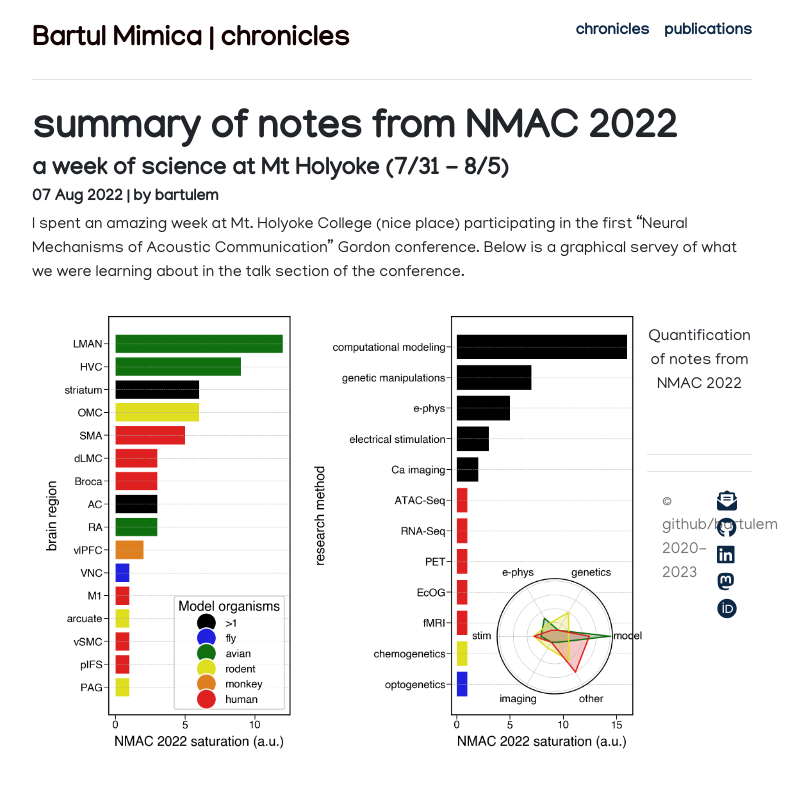
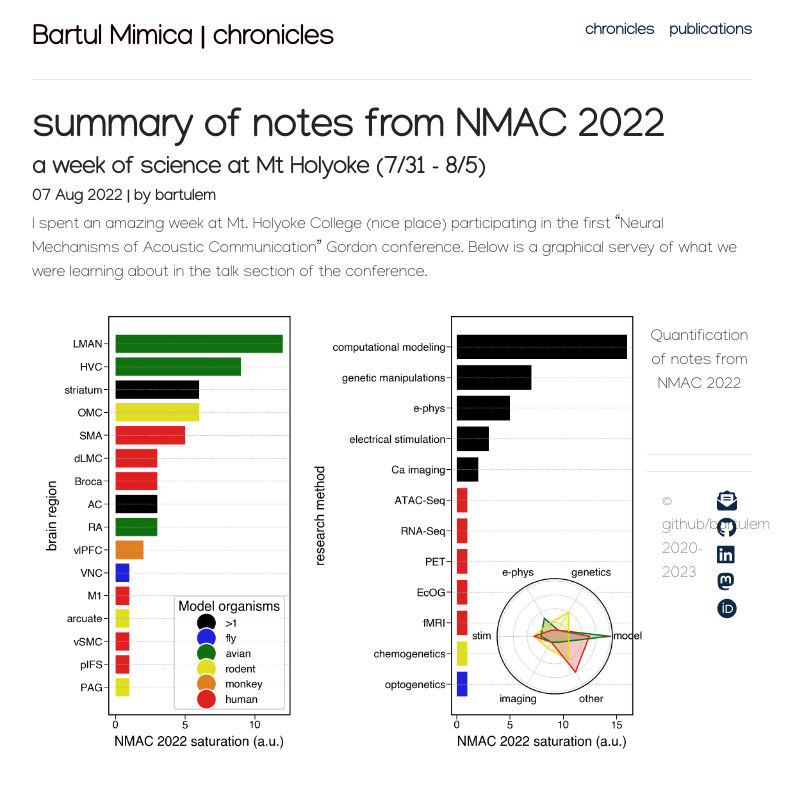
Before and after one commit to bartulem/bartulem.github.io, a Jekyll site: the page built from _posts/2022-08-07-bartulem-NMAC-2022-summary.md, in a window 1280 px wide. Shown: the top 788 px of the page, without its empty margins (248-1056 px from the left). Built offline with Jekyll 4.4.1, drawn with Linux system fonts in a browser that asks for light colours; nearby versions of some CDN libraries; comment, search, counter and statistics services are not loaded; a style sheet for code colours, icons or effects is not loaded.

Commit message:
change font to thin

```diff
--- a/css/style.css
+++ b/css/style.css
@@ -1,20 +1,20 @@
 @import url(https://fonts.googleapis.com/css?family=Merriweather:300,300italic,400,400italic,700,700italic);
 
 @font-face {
-    font-family: 'Manjari-Regular';
-    src: url('/fonts/Manjari-Regular.eot');
-    src: url('/fonts/Manjari-Regular.eot?#iefix') format('embedded-opentype'),
-        url('/fonts/Manjari-Regular.woff2') format('woff2'),
-        url('/fonts/Manjari-Regular.woff') format('woff'),
-        url('/fonts/Manjari-Regular.svg#Manjari-Regular') format('svg');
+    font-family: 'Manjari-Thin';
+    src: url('/fonts/Manjari-Thin.eot');
+    src: url('/fonts/Manjari-Thin.eot?#iefix') format('embedded-opentype'),
+        url('/fonts/Manjari-Thin.woff2') format('woff2'),
+        url('/fonts/Manjari-Thin.woff') format('woff'),
+        url('/fonts/Manjari-Thin.svg#Manjari-Thin') format('svg');
     font-weight: normal;
     font-style: normal;
     font-display: swap;
 }
 
-body { padding-top: 20px; padding-bottom: 40px; font-family: 'Manjari-Regular'; font-size: 16px; }
+body { padding-top: 20px; padding-bottom: 40px; font-family: 'Manjari-Thin'; font-size: 16px; }
 
-h1, h2, h3, h4, h5, h6, .h1, .h2, .h3, .h4, .h5, .h6 { font-family: 'Manjari-Regular'; font-weight: 700; line-height: 1.0; }
+h1, h2, h3, h4, h5, h6, .h1, .h2, .h3, .h4, .h5, .h6 { font-family: 'Manjari-Thin'; font-weight: 700; line-height: 1.0; }
 
 ul {
   list-style-type: none;
@@ -29,11 +29,11 @@ blockquote p { font-size: 16px; line-height: 1.6em; }
 }
 
 /* Masthead */
-.header, .footer, .header h3 { font-family: 'Manjari-Regular'; font-weight: normal; }
+.header, .footer, .header h3 { font-family: 'Manjari-Thin'; font-weight: normal; }
 
 /* Navigation */
-h3.text-muted a { font-family: 'Manjari-Regular'; text-decoration: none; color: #140202; }
-h3.text-muted a:hover { font-family: 'Manjari-Regular'; text-decoration: none; color: #007bff; }
+h3.text-muted a { font-family: 'Manjari-Thin'; text-decoration: none; color: #140202; }
+h3.text-muted a:hover { font-family: 'Manjari-Thin'; text-decoration: none; color: #007bff; }
 
 img.custom { margin-bottom: 30px; }
 
@@ -56,7 +56,7 @@ img.custom { margin-bottom: 30px; }
 .nav-pills li { margin-left: 15px; }
 
 /* science */
-iframe {font-family: 'Manjari-Regular'; font-size: 16px; margin-left: auto; margin-right: auto}
+iframe {font-family: 'Manjari-Thin'; font-size: 16px; margin-left: auto; margin-right: auto}
 
 .step { border-radius: 50%;
 	-moz-border-radius: 50%;
@@ -70,4 +70,4 @@ iframe {font-family: 'Manjari-Regular'; font-size: 16px; margin-left: auto; marg
 	font-size: 24px;
 	padding-top: 5.5px;
 	margin: 5px 15px 0px 0px;
-	font-family: 'Manjari-Regular'; }
+	font-family: 'Manjari-Thin'; }
```
